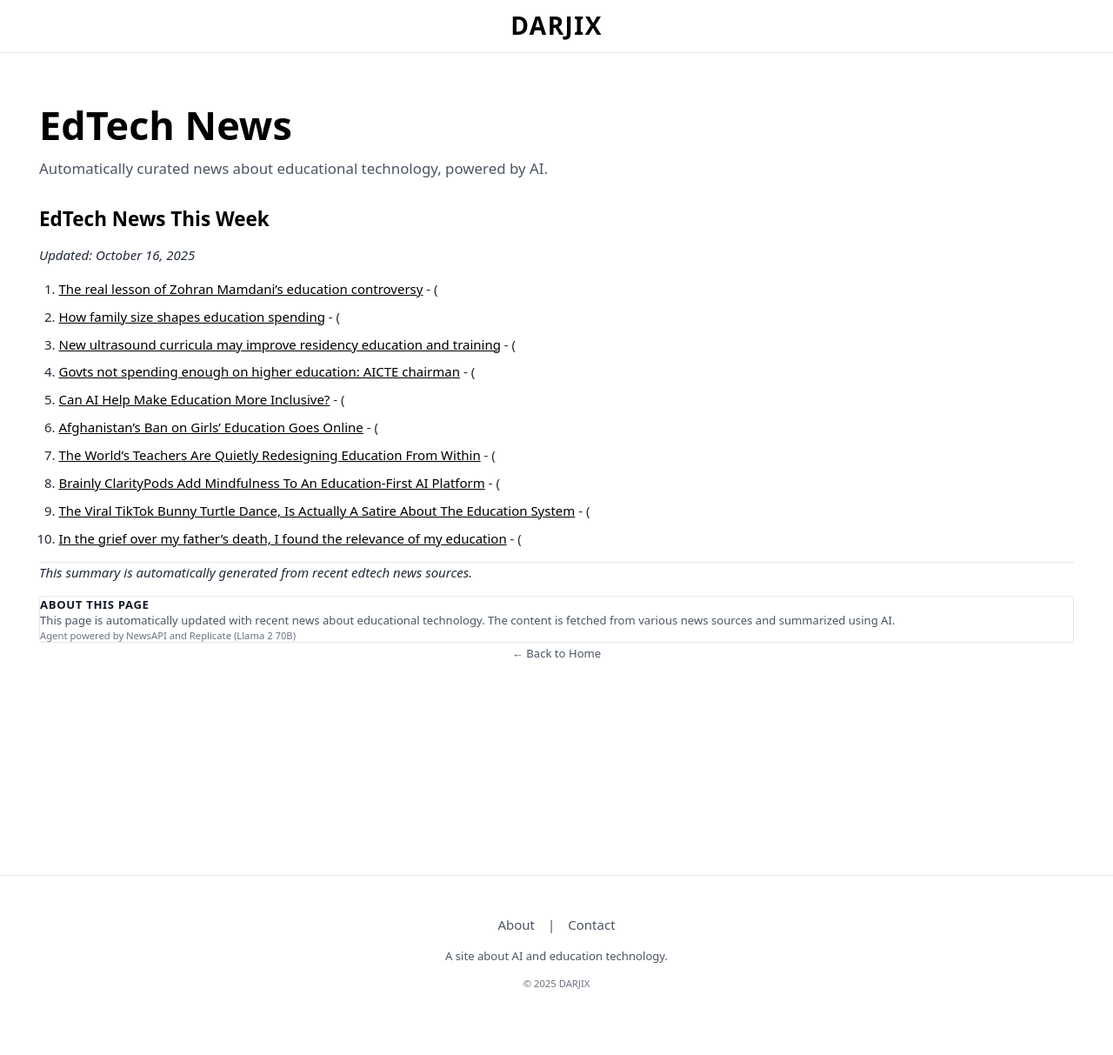
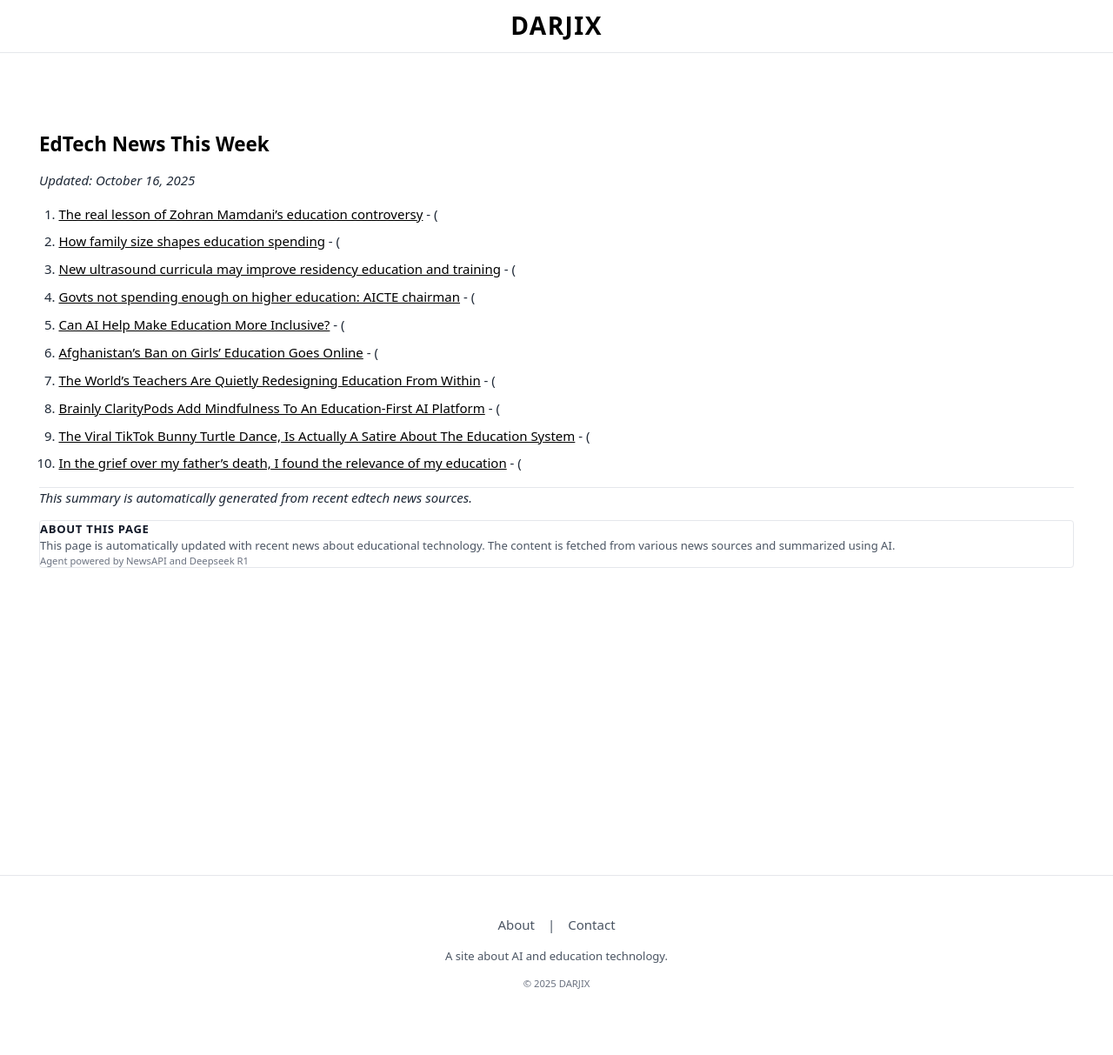
Before and after one commit to saldarji/darjix, a Jekyll site: the page built from news.html, in a window 1280 px wide. Shown: the whole page at 87% size. Built offline with Jekyll 4.4.1, drawn with Linux system fonts in a browser that asks for light colours.

Commit message:
Simplify news page: remove header, make content standalone

```diff
--- a/news.html
+++ b/news.html
@@ -7,22 +7,10 @@
 <section class="py-16 bg-white">
   <div class="max-w-4xl mx-auto px-6 sm:px-8 lg:px-12">
 
-    <!-- Page Header -->
-    <div class="mb-8">
-      <h1 class="text-4xl md:text-5xl font-bold text-black mb-4">
-        EdTech News
-      </h1>
-      <p class="text-lg text-gray-600">
-        Automatically curated news about educational technology, powered by AI.
-      </p>
-    </div>
-
-    <!-- News Content Box -->
-    <div class="border-2 border-black p-8">
-      <div class="prose prose-lg max-w-none">
-        {% capture edtech_news %}{% include edtech-news.md %}{% endcapture %}
-        {{ edtech_news | markdownify }}
-      </div>
+    <!-- News Content -->
+    <div class="prose prose-lg max-w-none">
+      {% capture edtech_news %}{% include edtech-news.md %}{% endcapture %}
+      {{ edtech_news | markdownify }}
     </div>
 
     <!-- Info Footer -->
@@ -35,15 +23,8 @@
         The content is fetched from various news sources and summarized using AI.
       </p>
       <p class="text-xs text-gray-500">
-        Agent powered by NewsAPI and Replicate (Llama 2 70B)
+        Agent powered by NewsAPI and Deepseek R1
       </p>
-    </div>
-
-    <!-- Back Link -->
-    <div class="mt-8 text-center">
-      <a href="/" class="text-gray-600 hover:text-black text-sm">
-        ← Back to Home
-      </a>
     </div>
 
   </div>
```
